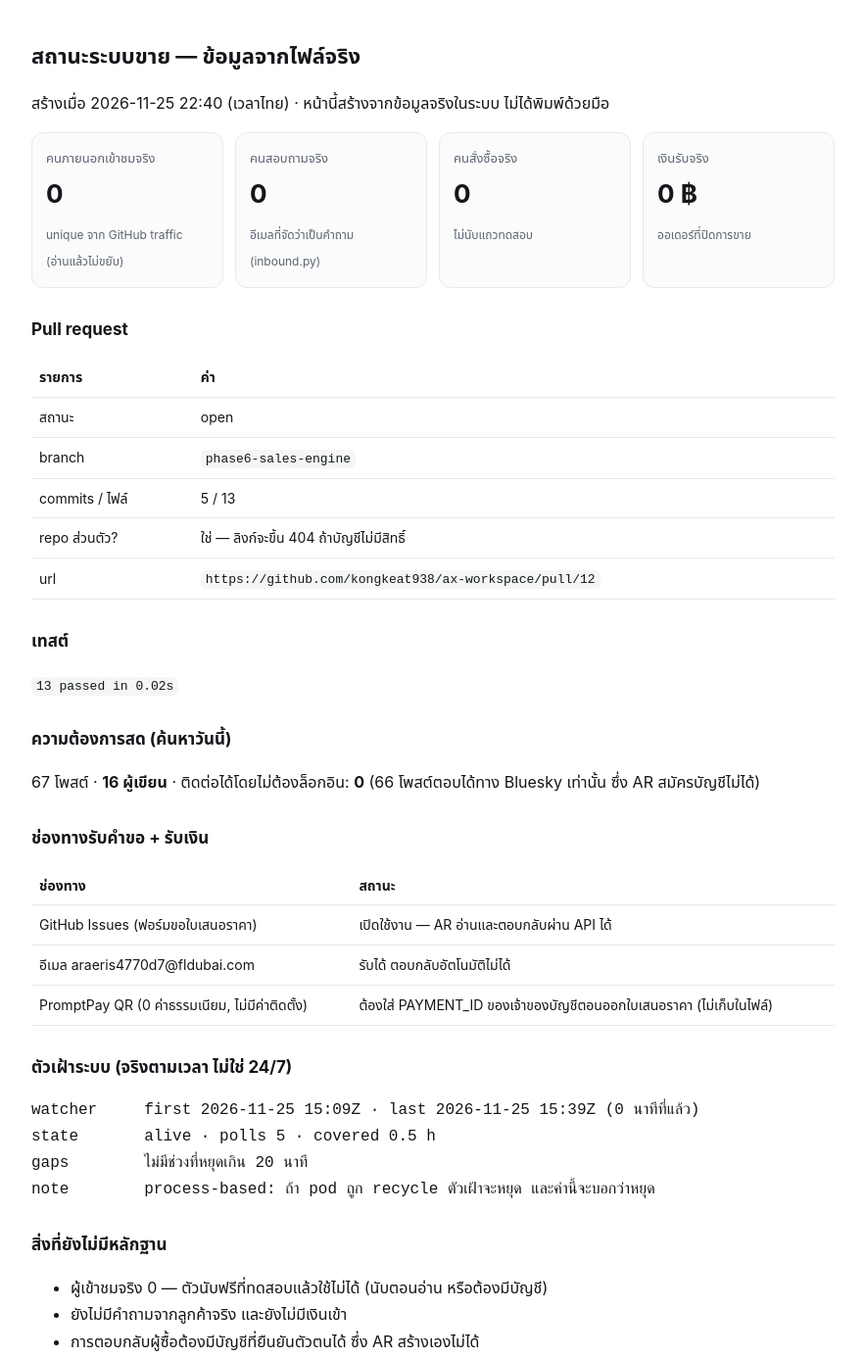
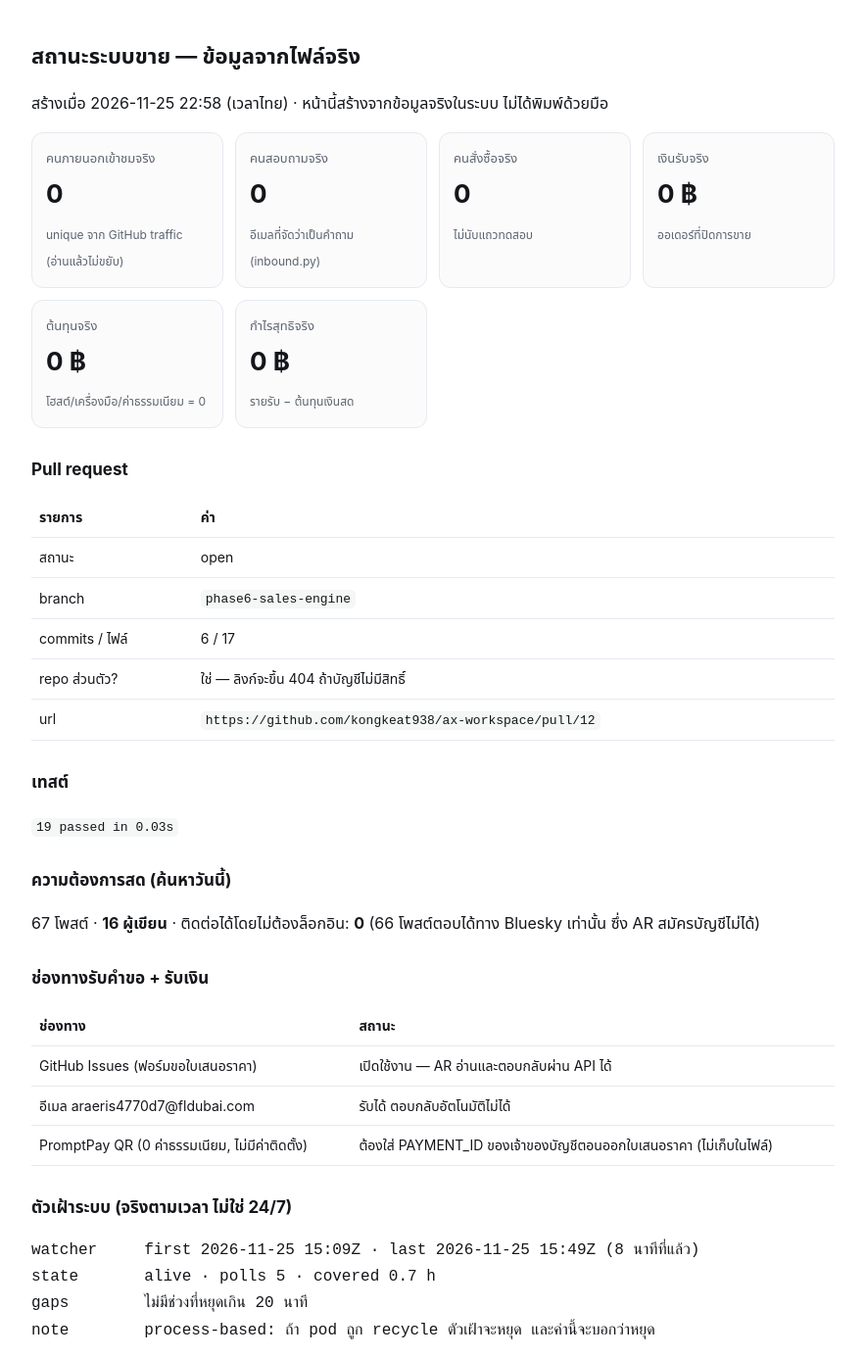
Before and after one commit to aerismusic8-alt/aeris-clips-site, a plain HTML site: page status.html in a window 1280 px wide. Shown: the top 1386 px of the page at 98% size, without its empty margins (198-1081 px from the left). Drawn offline with Linux system fonts and the light colour scheme.

Commit message:
site: status page shows all six KPIs including cost and net profit

```diff
--- a/status.html
+++ b/status.html
@@ -13,16 +13,16 @@ table{border-collapse:collapse;width:100%;font-size:14px}td,th{border-bottom:1px
 code{background:#f4f7f5;padding:2px 5px;border-radius:5px;font-size:13px}
 </style></head><body>
 <h1>สถานะระบบขาย — ข้อมูลจากไฟล์จริง</h1>
-<p>สร้างเมื่อ 2026-11-25 22:40 (เวลาไทย) · หน้านี้สร้างจากข้อมูลจริงในระบบ ไม่ได้พิมพ์ด้วยมือ</p>
-<div class=grid><div class=card><span>คนภายนอกเข้าชมจริง</span><b>0</b><i>unique จาก GitHub traffic (อ่านแล้วไม่ขยับ)</i></div><div class=card><span>คนสอบถามจริง</span><b>0</b><i>อีเมลที่จัดว่าเป็นคำถาม (inbound.py)</i></div><div class=card><span>คนสั่งซื้อจริง</span><b>0</b><i>ไม่นับแถวทดสอบ</i></div><div class=card><span>เงินรับจริง</span><b>0 ฿</b><i>ออเดอร์ที่ปิดการขาย</i></div></div>
+<p>สร้างเมื่อ 2026-11-25 22:58 (เวลาไทย) · หน้านี้สร้างจากข้อมูลจริงในระบบ ไม่ได้พิมพ์ด้วยมือ</p>
+<div class=grid><div class=card><span>คนภายนอกเข้าชมจริง</span><b>0</b><i>unique จาก GitHub traffic (อ่านแล้วไม่ขยับ)</i></div><div class=card><span>คนสอบถามจริง</span><b>0</b><i>อีเมลที่จัดว่าเป็นคำถาม (inbound.py)</i></div><div class=card><span>คนสั่งซื้อจริง</span><b>0</b><i>ไม่นับแถวทดสอบ</i></div><div class=card><span>เงินรับจริง</span><b>0 ฿</b><i>ออเดอร์ที่ปิดการขาย</i></div><div class=card><span>ต้นทุนจริง</span><b>0 ฿</b><i>โฮสต์/เครื่องมือ/ค่าธรรมเนียม = 0</i></div><div class=card><span>กำไรสุทธิจริง</span><b>0 ฿</b><i>รายรับ − ต้นทุนเงินสด</i></div></div>
 <h2>Pull request</h2>
 <table><tr><th>รายการ</th><th>ค่า</th></tr>
 <tr><td>สถานะ</td><td>open</td></tr>
 <tr><td>branch</td><td><code>phase6-sales-engine</code></td></tr>
-<tr><td>commits / ไฟล์</td><td>5 / 13</td></tr>
+<tr><td>commits / ไฟล์</td><td>6 / 17</td></tr>
 <tr><td>repo ส่วนตัว?</td><td>ใช่ — ลิงก์จะขึ้น 404 ถ้าบัญชีไม่มีสิทธิ์</td></tr>
 <tr><td>url</td><td><code>https://github.com/kongkeat938/ax-workspace/pull/12</code></td></tr></table>
-<h2>เทสต์</h2><p><code>13 passed in 0.02s</code></p>
+<h2>เทสต์</h2><p><code>19 passed in 0.03s</code></p>
 <h2>ความต้องการสด (ค้นหาวันนี้)</h2>
 <p>67 โพสต์ · <b>16 ผู้เขียน</b> · ติดต่อได้โดยไม่ต้องล็อกอิน: <b>0</b>
 (66 โพสต์ตอบได้ทาง Bluesky เท่านั้น ซึ่ง AR สมัครบัญชีไม่ได้)</p>
@@ -32,8 +32,8 @@ code{background:#f4f7f5;padding:2px 5px;border-radius:5px;font-size:13px}
 <tr><td>อีเมล araeris4770d7@fldubai.com</td><td>รับได้ ตอบกลับอัตโนมัติไม่ได้</td></tr>
 <tr><td>PromptPay QR (0 ค่าธรรมเนียม, ไม่มีค่าติดตั้ง)</td><td>ต้องใส่ PAYMENT_ID ของเจ้าของบัญชีตอนออกใบเสนอราคา (ไม่เก็บในไฟล์)</td></tr></table>
 <h2>ตัวเฝ้าระบบ (จริงตามเวลา ไม่ใช่ 24/7)</h2>
-<pre>watcher     first 2026-11-25 15:09Z · last 2026-11-25 15:39Z (0 นาทีที่แล้ว)
-state       alive · polls 5 · covered 0.5 h
+<pre>watcher     first 2026-11-25 15:09Z · last 2026-11-25 15:49Z (8 นาทีที่แล้ว)
+state       alive · polls 5 · covered 0.7 h
 gaps        ไม่มีช่วงที่หยุดเกิน 20 นาที
 note        process-based: ถ้า pod ถูก recycle ตัวเฝ้าจะหยุด และค่านี้จะบอกว่าหยุด</pre>
 <h2>สิ่งที่ยังไม่มีหลักฐาน</h2>
```
